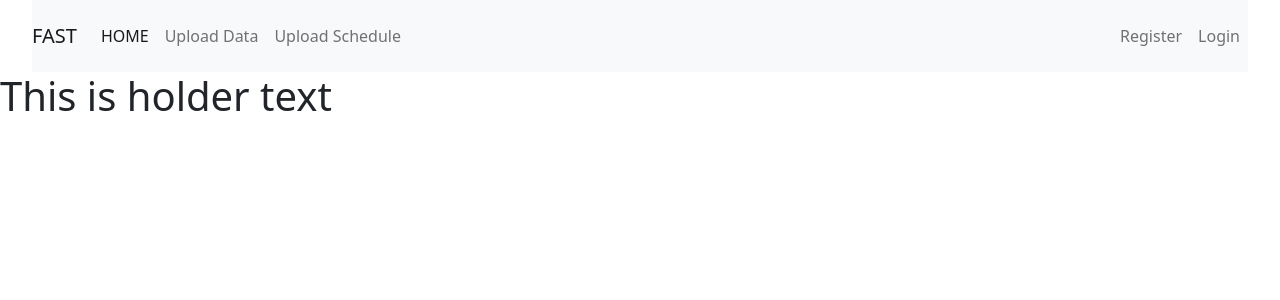
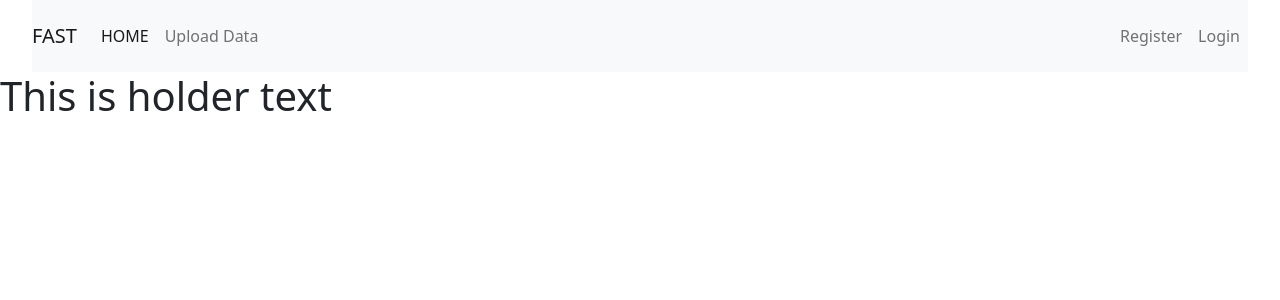
Before and after one commit to ellinj2/FAST_SDD, a Flask app: page / in a window 1280 px wide. Shown: the top 300 px of the page. Run offline with Flask 2, Linux system fonts and the light colour scheme.

Commit message:
Updated templates to handle forms... And typos

```diff
--- a/FAST/templates/navbar.html
+++ b/FAST/templates/navbar.html
@@ -10,16 +10,16 @@
 					<a class="nav-link active" aria-current="page" href="#"> HOME </a>
 				</li>
 				<li class="nav-item">
-					<a class="nav-link" href="data_upload.html"> Upload Data </a>
+					<a class="nav-link" href="{{ url_for('calendar.upload_event') }}"> Upload Data </a>
 				</li>
-				<li class="nav-item">
-					<a class="nav-link" href="schedule_upload.html"> Upload Schedule </a>
-				</li>
+				<!-- <li class="nav-item">
+					<a class="nav-link" href="#"> Upload Schedule </a>
+				</li> -->
 			</ul>
 			<span class="navbar-text">
 				<ul class="navbar-nav me-auto mb-2 mb-lg-0">
-					<li class="nav-item"><a class="nav-link" href="register.html"> Register </a></li>
-					<li class="nav-item"><a class="nav-link" href="login.html"> Login </a></li>
+					<li class="nav-item"><a class="nav-link" href="{{ url_for('users.register') }}"> Register </a></li>
+					<li class="nav-item"><a class="nav-link" href="{{ url_for('users.login') }}"> Login </a></li>
 				</ul>
 			</span>
 		</div>
--- a/FAST/templates/register.html
+++ b/FAST/templates/register.html
@@ -10,7 +10,7 @@
 					{{ form.email.label(class="custom-form-label") }}<br>{{ form.email(placeholder="jane.doe@host.com") }}
 				</p>
 				<p>
-					{{ form.passowrd.lable(class="custom-form-label") }}<br>{{ form.password(placeholder="**********") }}
+					{{ form.password.label(class="custom-form-label") }}<br>{{ form.password(placeholder="**********") }}
 				</p>
 				<p>
 					{{ form.confirm.label(class="custom-form-label") }}<br>{{ form.confirm(placeholder="**********") }}
```
